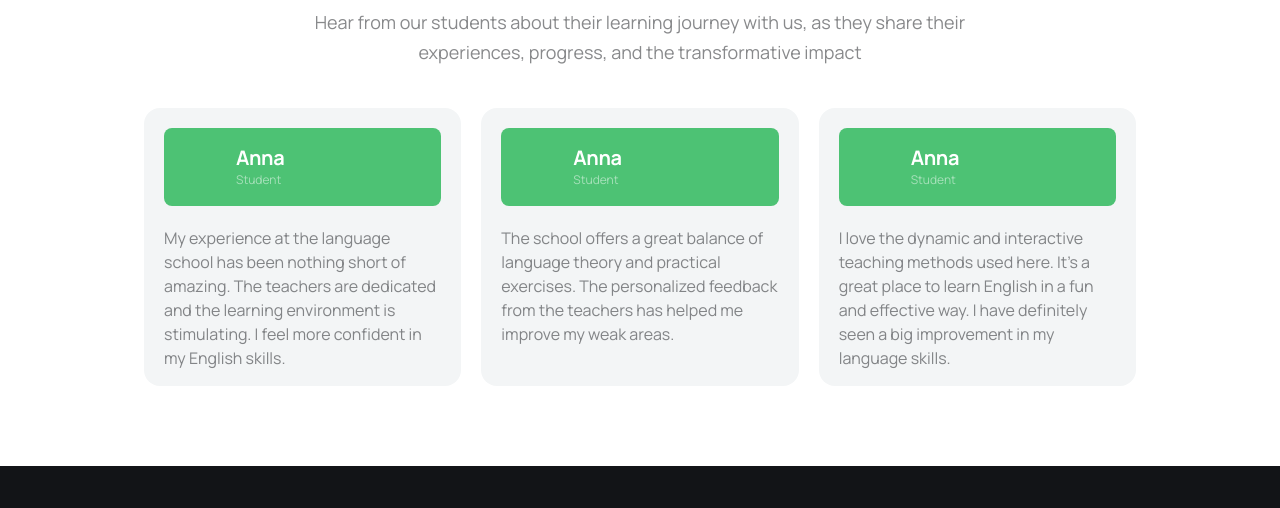
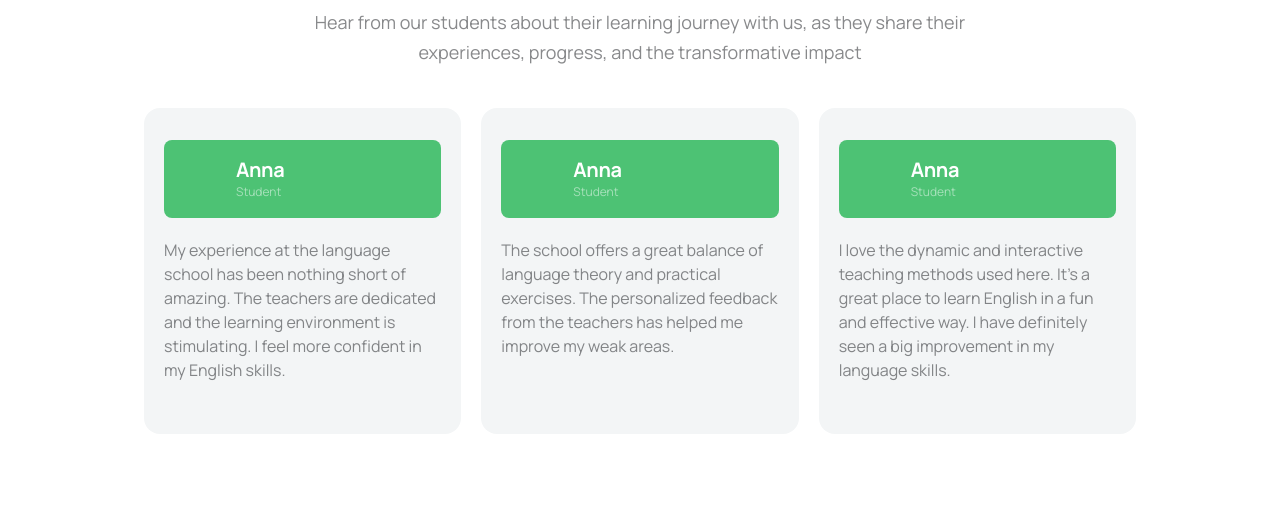
Before and after one commit to volvyas/atlas-team-04, a website built with Vite: page src/index.html in a window 1280 px wide. Shown: the part 4121-4629 px from the top of the page. Built offline with nearby package versions, Linux system fonts and the light colour scheme.

Commit message:
Fix height

```diff
--- a/src/css/reviews.css
+++ b/src/css/reviews.css
@@ -72,7 +72,7 @@
   width: 335px;
   height: 278px;
   background-color: #f3f5f6;
-  padding: 20px;
+  padding: 32px 20px;
 }
 
 .card-item {
@@ -136,6 +136,7 @@
     flex: 0 0 calc((100% - 20px) / 2);
     max-width: none;
     scroll-snap-align: start;
+    height: 326px;
   }
 
   .review-list-card:nth-child(3) {
@@ -165,5 +166,6 @@
 
   .review-list-card {
     flex: 0 0 calc((100% - 40px) / 3);
+    height: 326px;
   }
 }
```
